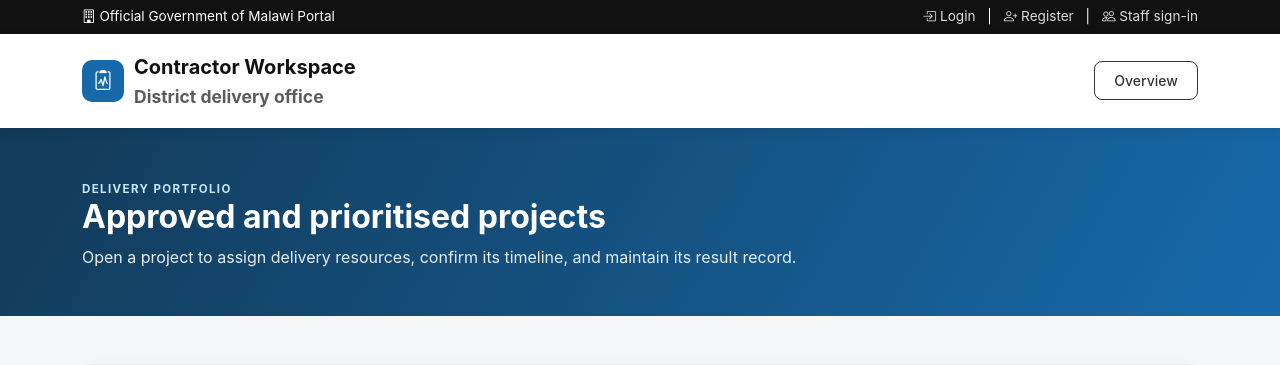
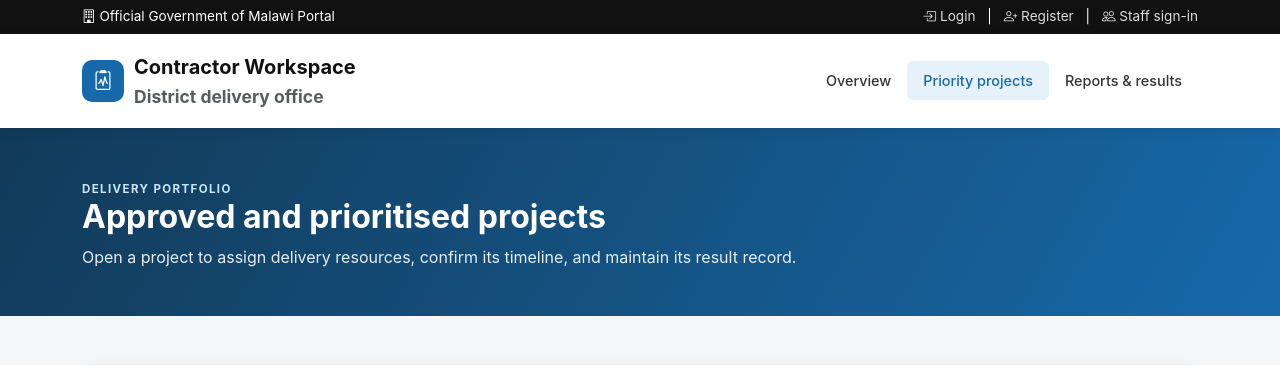
Before and after one commit to sparechange679/CDF, a PHP site: page /contractor/projects.php in a window 1280 px wide. Shown: the top 365 px of the page. Run offline with PHP 8.4, Linux system fonts and the light colour scheme.

Commit message:
Unify contractor workspace navigation
Add consistent responsive navigation across contractor project and reports pages, and remove the MP workspace link from the overview.

```diff
--- a/contractor/index.php
+++ b/contractor/index.php
@@ -35,11 +35,6 @@ $tab = (($_GET['tab'] ?? '') === 'register') ? 'register' : 'login';
                     <li><a class="nav-link active" href="index.php">Overview</a></li>
                     <li><a class="nav-link" href="projects.php">Priority projects</a></li>
                     <li><a class="nav-link" href="reports.php">Reports &amp; results</a></li>
-                    <li class="ms-lg-2">
-                        <a class="btn btn-cdf btn-sm" href="../mp/index.php">
-                            <i class="bi bi-arrow-left me-1"></i> MP workspace
-                        </a>
-                    </li>
                 </ul>
             </div>
         </div>
--- a/contractor/projects.php
+++ b/contractor/projects.php
@@ -27,8 +27,15 @@ $tab = (($_GET['tab'] ?? '') === 'register') ? 'register' : 'login';
                     <small class="text-muted d-block">District delivery office</small>
                 </div>
             </a>
-            <div>
-                <a class="btn btn-outline-gov btn-sm" href="index.php">Overview</a>
+            <button class='navbar-toggler' data-bs-toggle='collapse' data-bs-target='#ddoNav'>
+                <span class='navbar-toggler-icon'></span>
+            </button>
+            <div class='collapse navbar-collapse' id='ddoNav'>
+                <ul class='navbar-nav ms-auto align-items-lg-center'>
+                    <li><a class='nav-link' href='index.php'>Overview</a></li>
+                    <li><a class='nav-link active' href='projects.php'>Priority projects</a></li>
+                    <li><a class='nav-link' href='reports.php'>Reports &amp; results</a></li>
+                </ul>
             </div>
         </div>
     </nav>
```
Also changed, not shown: contractor/project.php (+13 -3 lines), contractor/reports.php (+10 -1 lines).
